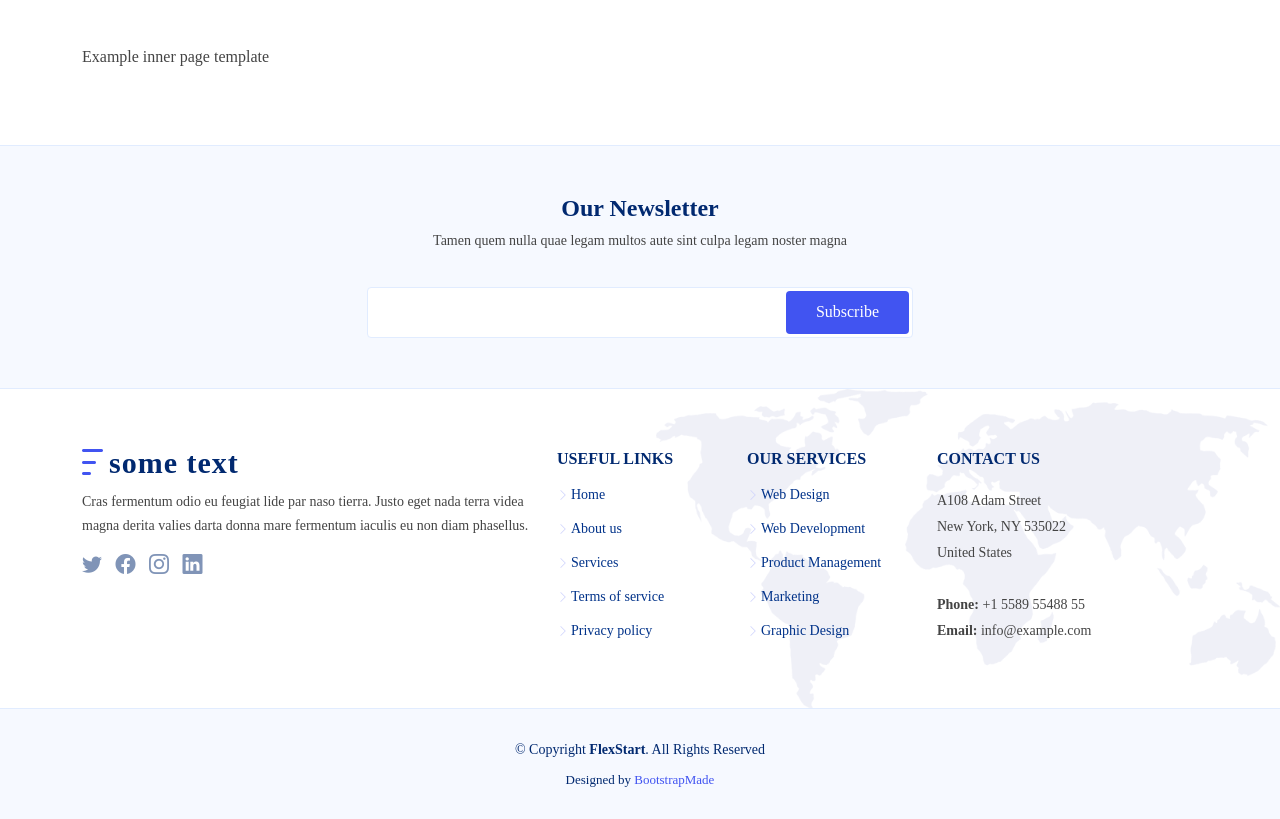
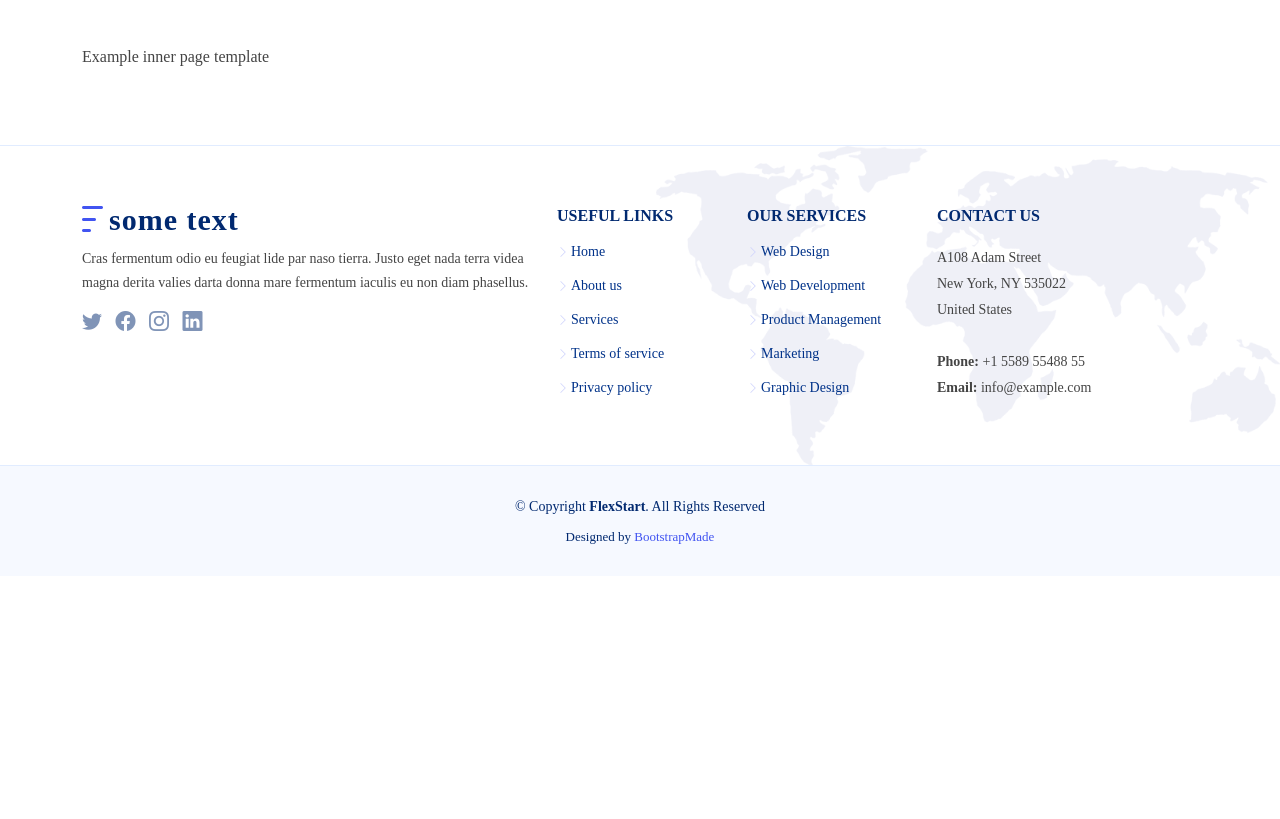
Before and after one commit to AliMohammadinezhad/company_landing_website, a Django app: template templates/landing/inner-page.html in a window 1280 px wide. Shown: the part 200-1019 px from the top of the page. After the commit the page ends 744 px from the top, so only its background shows below. Run offline with Django 4.2, Linux system fonts and the light colour scheme; the template is opened without the code that fills it, so the values that code supplies are empty; some libraries are stand-ins or nearby versions.

Commit message:
adjust templates

```diff
--- a/templates/_base.html
+++ b/templates/_base.html
@@ -2,50 +2,62 @@
 
 <!DOCTYPE html>
 <html lang="en">
+  <head>
+    <meta charset="utf-8" />
+    <meta content="width=device-width, initial-scale=1.0" name="viewport" />
 
-<head>
-  <meta charset="utf-8">
-  <meta content="width=device-width, initial-scale=1.0" name="viewport">
-
-  <title>FlexStart Bootstrap Template - Index</title>
-  <meta content="" name="description">
-  <meta content="" name="keywords">
+    <title>Index</title>
+    <meta content="" name="description" />
+    <meta content="" name="keywords" />
 
     <!-- Favicons -->
-  <link href="{% static 'img/favicon.png' %}" rel="icon">
-  <link href="{% static 'img/apple-touch-icon.png' %}" rel="apple-touch-icon">
+    <link href="{% static 'img/favicon.png' %}" rel="icon" />
+    <link
+      href="{% static 'img/apple-touch-icon.png' %}"
+      rel="apple-touch-icon"
+    />
 
     <!-- Google Fonts -->
-  <link href="https://fonts.googleapis.com/css?family=Open+Sans:300,300i,400,400i,600,600i,700,700i|Nunito:300,300i,400,400i,600,600i,700,700i|Poppins:300,300i,400,400i,500,500i,600,600i,700,700i" rel="stylesheet">
+    <link
+      href="https://fonts.googleapis.com/css?family=Open+Sans:300,300i,400,400i,600,600i,700,700i|Nunito:300,300i,400,400i,600,600i,700,700i|Poppins:300,300i,400,400i,500,500i,600,600i,700,700i"
+      rel="stylesheet"
+    />
 
     <!-- Vendor CSS Files -->
-  <link href="{% static 'vendor/aos/aos.css' %}" rel="stylesheet">
-  <link href="{% static 'vendor/bootstrap/css/bootstrap.min.css' %}" rel="stylesheet">
-  <link href="{% static 'vendor/bootstrap-icons/bootstrap-icons.css' %}" rel="stylesheet">
-  <link href="{% static 'vendor/glightbox/css/glightbox.min.css' %}" rel="stylesheet">
-  <link href="{% static 'vendor/remixicon/remixicon.css' %}" rel="stylesheet">
-  <link href="{% static 'vendor/swiper/swiper-bundle.min.css' %}" rel="stylesheet">
+    <link href="{% static 'vendor/aos/aos.css' %}" rel="stylesheet" />
+    <link
+      href="{% static 'vendor/bootstrap/css/bootstrap.min.css' %}"
+      rel="stylesheet"
+    />
+    <link
+      href="{% static 'vendor/bootstrap-icons/bootstrap-icons.css' %}"
+      rel="stylesheet"
+    />
+    <link
+      href="{% static 'vendor/glightbox/css/glightbox.min.css' %}"
+      rel="stylesheet"
+    />
+    <link
+      href="{% static 'vendor/remixicon/remixicon.css' %}"
+      rel="stylesheet"
+    />
+    <link
+      href="{% static 'vendor/swiper/swiper-bundle.min.css' %}"
+      rel="stylesheet"
+    />
 
     <!-- Template Main CSS File -->
-  <link href="{% static 'css/style.css' %}" rel="stylesheet">
-
-  <!-- =======================================================
-  * Template Name: FlexStart
-  * Template URL: https://bootstrapmade.com/flexstart-bootstrap-startup-template/
-  * Updated: Mar 17 2024 with Bootstrap v5.3.3
-  * Author: BootstrapMade.com
-  * License: https://bootstrapmade.com/license/
-  ======================================================== -->
+    <link href="{% static 'css/style.css' %}" rel="stylesheet" />
   </head>
 
   <body>
-
     <!-- ======= Header ======= -->
     <header id="header" class="header fixed-top">
-    <div class="container-fluid container-xl d-flex align-items-center justify-content-between">
-
+      <div
+        class="container-fluid container-xl d-flex align-items-center justify-content-between"
+      >
         <a href="" class="logo d-flex align-items-center">
-        <img src="{% static 'img/logo.png' %}" alt="">
+          <img src="{% static 'img/logo.png' %}" alt="" />
           <span>Dati bird</span>
         </a>
 
@@ -54,57 +66,48 @@
             <li><a class="nav-link scrollto active" href="#hero">خانه</a></li>
             <li><a class="nav-link scrollto" href="#about">درباره ما</a></li>
             <li><a class="nav-link scrollto" href="#services">Services</a></li>
-          <li><a class="nav-link scrollto" href="#portfolio">Portfolio</a></li>
+            <li>
+              <a class="nav-link scrollto" href="#portfolio">Portfolio</a>
+            </li>
             <li><a class="nav-link scrollto" href="#team">Team</a></li>
             <li><a href="blog.html">Blog</a></li>
 
             <li><a class="nav-link scrollto" href="#contact">Contact</a></li>
-          <li><a class="getstarted scrollto" href="#about">Get Started</a></li>
+            <li>
+              <a class="getstarted scrollto" href="#about">Get Started</a>
+            </li>
           </ul>
           <i class="bi bi-list mobile-nav-toggle"></i>
-      </nav><!-- .navbar -->
-
+        </nav>
+        <!-- .navbar -->
       </div>
-  </header><!-- End Header -->
-
+    </header>
+    <!-- End Header -->
 
     {% block content %}{% endblock content %}
 
 
-
-
     <!-- ======= Footer ======= -->
     <footer id="footer" class="footer">
-
-     <div class="footer-newsletter">
-      <div class="container">
-        <div class="row justify-content-center">
-          <div class="col-lg-12 text-center">
-            <h4>Our Newsletter</h4>
-            <p>Tamen quem nulla quae legam multos aute sint culpa legam noster magna</p>
-          </div>
-          <div class="col-lg-6">
-            <form action="" method="post">
-              <input type="email" name="email"><input type="submit" value="Subscribe">
-            </form>
-          </div>
-        </div>
-      </div>
-    </div>
-
       <div class="footer-top">
         <div class="container">
           <div class="row gy-4">
             <div class="col-lg-5 col-md-12 footer-info">
               <a href="index.html" class="logo d-flex align-items-center">
-              <img src="{% static 'img/logo.png' %}" alt="">
+                <img src="{% static 'img/logo.png' %}" alt="" />
                 <span>some text</span>
               </a>
-            <p>Cras fermentum odio eu feugiat lide par naso tierra. Justo eget nada terra videa magna derita valies darta donna mare fermentum iaculis eu non diam phasellus.</p>
+              <p>
+                Cras fermentum odio eu feugiat lide par naso tierra. Justo eget
+                nada terra videa magna derita valies darta donna mare fermentum
+                iaculis eu non diam phasellus.
+              </p>
               <div class="social-links mt-3">
                 <a href="#" class="twitter"><i class="bi bi-twitter"></i></a>
                 <a href="#" class="facebook"><i class="bi bi-facebook"></i></a>
-              <a href="#" class="instagram"><i class="bi bi-instagram"></i></a>
+                <a href="#" class="instagram"
+                  ><i class="bi bi-instagram"></i
+                ></a>
                 <a href="#" class="linkedin"><i class="bi bi-linkedin"></i></a>
               </div>
             </div>
@@ -112,44 +115,70 @@
             <div class="col-lg-2 col-6 footer-links">
               <h4>Useful Links</h4>
               <ul>
-              <li><i class="bi bi-chevron-right"></i> <a href="#">Home</a></li>
-              <li><i class="bi bi-chevron-right"></i> <a href="#">About us</a></li>
-              <li><i class="bi bi-chevron-right"></i> <a href="#">Services</a></li>
-              <li><i class="bi bi-chevron-right"></i> <a href="#">Terms of service</a></li>
-              <li><i class="bi bi-chevron-right"></i> <a href="#">Privacy policy</a></li>
+                <li>
+                  <i class="bi bi-chevron-right"></i> <a href="#">Home</a>
+                </li>
+                <li>
+                  <i class="bi bi-chevron-right"></i> <a href="#">About us</a>
+                </li>
+                <li>
+                  <i class="bi bi-chevron-right"></i> <a href="#">Services</a>
+                </li>
+                <li>
+                  <i class="bi bi-chevron-right"></i>
+                  <a href="#">Terms of service</a>
+                </li>
+                <li>
+                  <i class="bi bi-chevron-right"></i>
+                  <a href="#">Privacy policy</a>
+                </li>
               </ul>
             </div>
 
             <div class="col-lg-2 col-6 footer-links">
               <h4>Our Services</h4>
               <ul>
-              <li><i class="bi bi-chevron-right"></i> <a href="#">Web Design</a></li>
-              <li><i class="bi bi-chevron-right"></i> <a href="#">Web Development</a></li>
-              <li><i class="bi bi-chevron-right"></i> <a href="#">Product Management</a></li>
-              <li><i class="bi bi-chevron-right"></i> <a href="#">Marketing</a></li>
-              <li><i class="bi bi-chevron-right"></i> <a href="#">Graphic Design</a></li>
+                <li>
+                  <i class="bi bi-chevron-right"></i> <a href="#">Web Design</a>
+                </li>
+                <li>
+                  <i class="bi bi-chevron-right"></i>
+                  <a href="#">Web Development</a>
+                </li>
+                <li>
+                  <i class="bi bi-chevron-right"></i>
+                  <a href="#">Product Management</a>
+                </li>
+                <li>
+                  <i class="bi bi-chevron-right"></i> <a href="#">Marketing</a>
+                </li>
+                <li>
+                  <i class="bi bi-chevron-right"></i>
+                  <a href="#">Graphic Design</a>
+                </li>
               </ul>
             </div>
 
-          <div class="col-lg-3 col-md-12 footer-contact text-center text-md-start">
+            <div
+              class="col-lg-3 col-md-12 footer-contact text-center text-md-start"
+            >
               <h4>Contact Us</h4>
               <p>
-              A108 Adam Street <br>
-              New York, NY 535022<br>
-              United States <br><br>
-              <strong>Phone:</strong> +1 5589 55488 55<br>
-              <strong>Email:</strong> info@example.com<br>
+                A108 Adam Street <br />
+                New York, NY 535022<br />
+                United States <br /><br />
+                <strong>Phone:</strong> +1 5589 55488 55<br />
+                <strong>Email:</strong> info@example.com<br />
               </p>
-
             </div>
-
           </div>
         </div>
       </div>
 
       <div class="container">
         <div class="copyright">
-        &copy; Copyright <strong><span>FlexStart</span></strong>. All Rights Reserved
+          &copy; Copyright <strong><span>FlexStart</span></strong
+          >. All Rights Reserved
         </div>
         <div class="credits">
           <!-- All the links in the footer should remain intact. -->
@@ -159,9 +188,14 @@
           Designed by <a href="https://bootstrapmade.com/">BootstrapMade</a>
         </div>
       </div>
-  </footer><!-- End Footer -->
+    </footer>
+    <!-- End Footer -->
 
-  <a href="#" class="back-to-top d-flex align-items-center justify-content-center"><i class="bi bi-arrow-up-short"></i></a>
+    <a
+      href="#"
+      class="back-to-top d-flex align-items-center justify-content-center"
+      ><i class="bi bi-arrow-up-short"></i
+    ></a>
 
     <!-- Vendor JS Files -->
     <script src="{% static 'vendor/purecounter/purecounter_vanilla.js' %}"></script>
@@ -170,11 +204,8 @@
     <script src="{% static 'vendor/glightbox/js/glightbox.min.js' %}"></script>
     <script src="{% static 'vendor/isotope-layout/isotope.pkgd.min.js' %}"></script>
     <script src="{% static 'vendor/swiper/swiper-bundle.min.js' %}"></script>
-  <script src="{% static 'vendor/php-email-form/validate.js' %}"></script>
 
     <!-- Template Main JS File -->
     <script src="{% static 'js/main.js' %}"></script>
-
   </body>
-
 </html>
--- a/templates/landing/inner-page.html
+++ b/templates/landing/inner-page.html
@@ -10,7 +10,7 @@
       <div class="container">
 
         <ol>
-          <li><a href="index.html">Home</a></li>
+          <li><a href="{% url 'landing:index' %}">Home</a></li>
           <li>Inner Page</li>
         </ol>
         <h2>Inner Page</h2>
```
Lines whose indentation alone changed are shown as unchanged.
